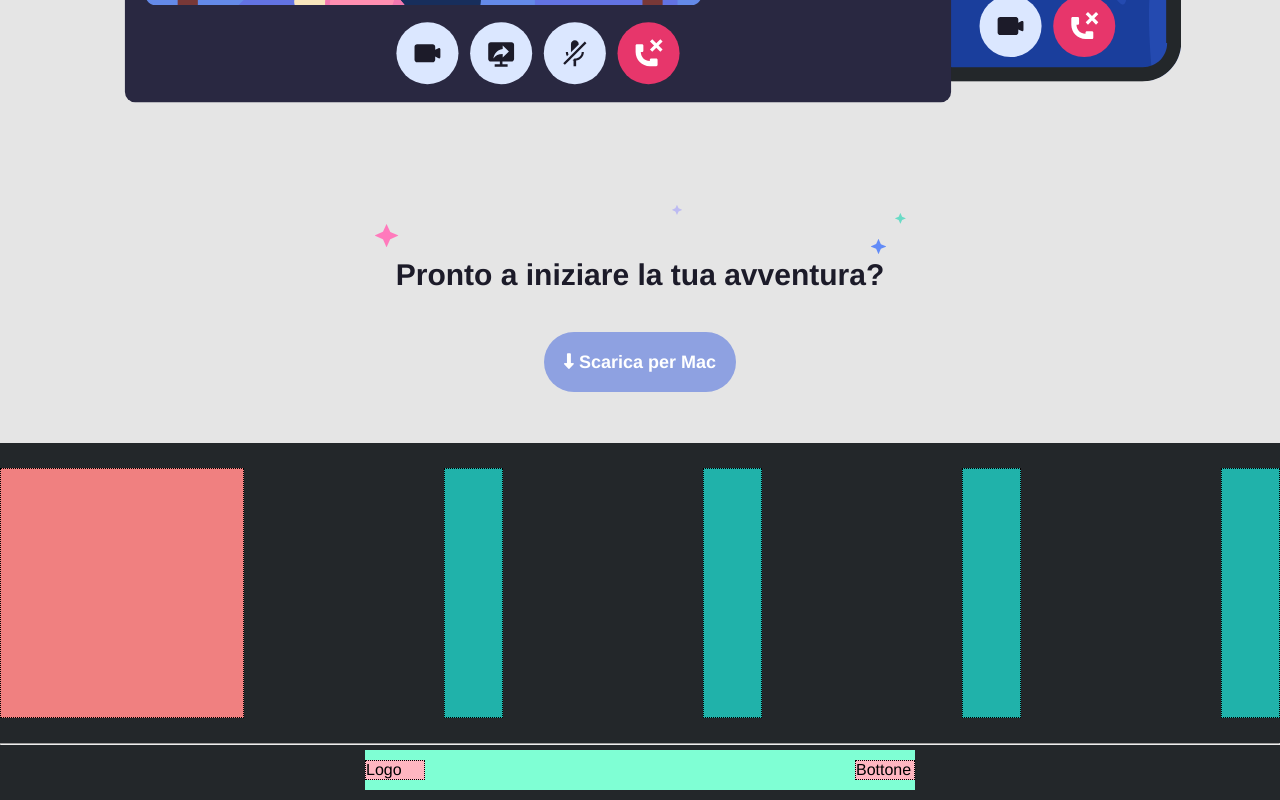
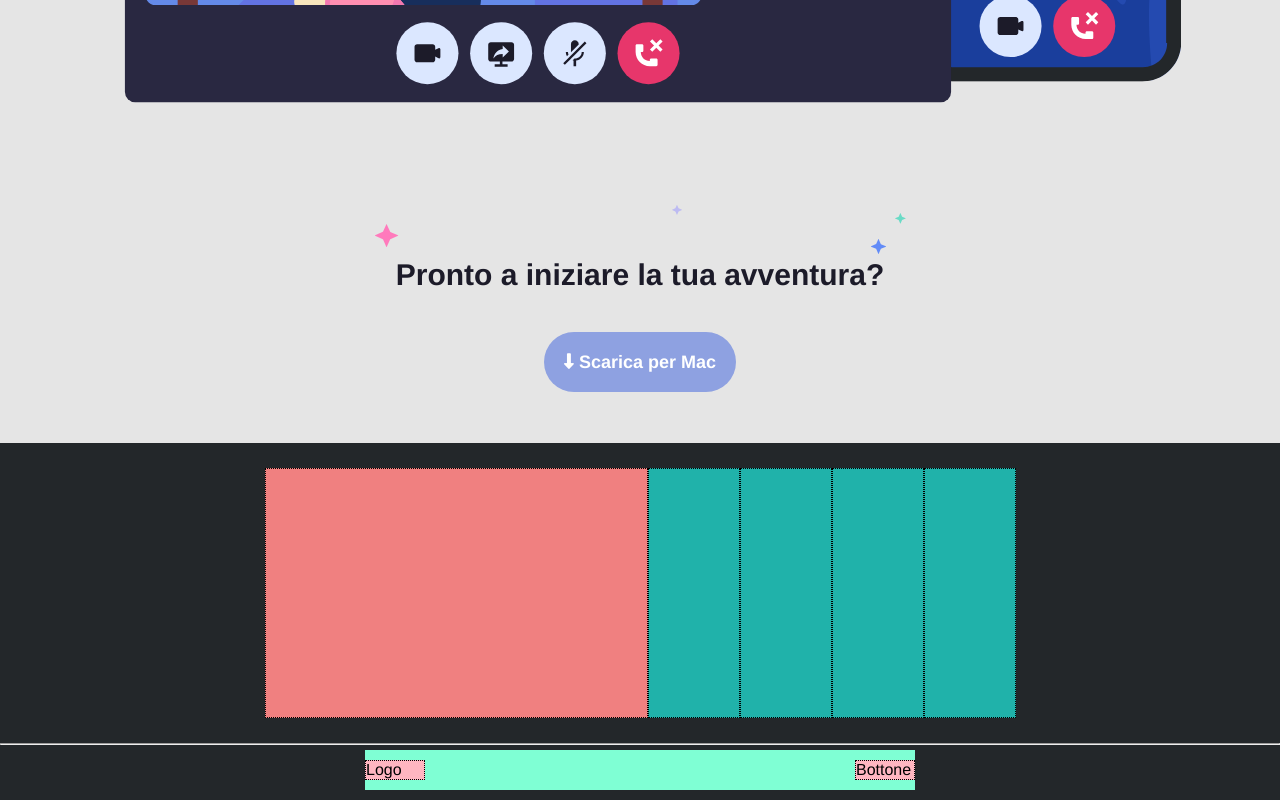
Before and after one commit to GabrieleLombard01/htmlcss-discord, a plain HTML site: page index.html in a window 1280 px wide. Shown: the part 3539-4339 px from the top of the page. Drawn offline with Linux system fonts and the light colour scheme.

Commit message:
footer fix

```diff
--- a/css/style.css
+++ b/css/style.css
@@ -68,7 +68,6 @@ footer{
     font-size: 18px;
     font-weight: bold;
     color: white;
-
 }
 .smallsquare_sidebar{
     min-height: 20px;
@@ -85,6 +84,13 @@ footer{
     display: flex;
     justify-content: center;
     column-gap: 200px;
+}
+.conteiner2{
+    margin: 0 auto;
+    padding-top: 5px;
+    padding-bottom: 5px;
+    display: flex;
+    justify-content: center;
 }
 .title_buttons{
     display: flex;
--- a/index.html
+++ b/index.html
@@ -150,7 +150,7 @@
     </section>
     <!--Footer-->
     <footer>
-        <div class="conteiner">
+        <div class="conteiner2">
             <div id="red_section"></div>
             <div class="lightgreen_section"></div>
             <div class="lightgreen_section"></div>
```
